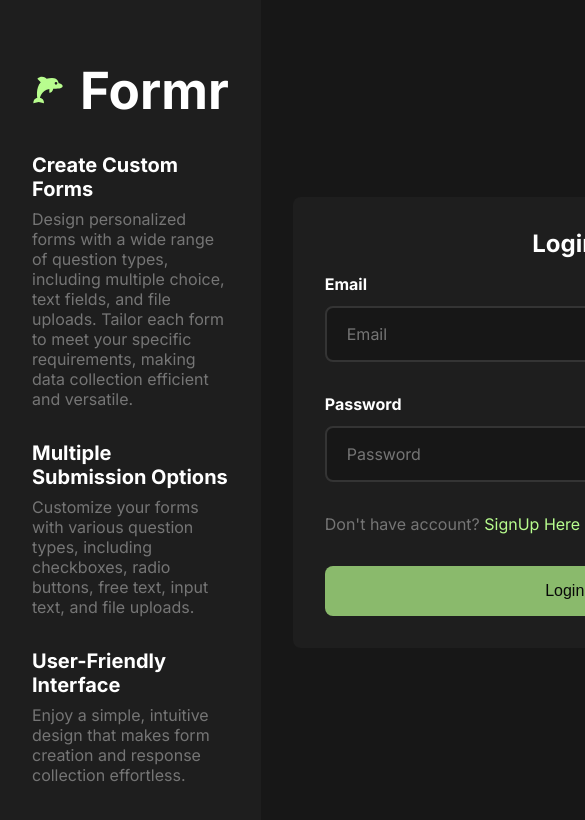
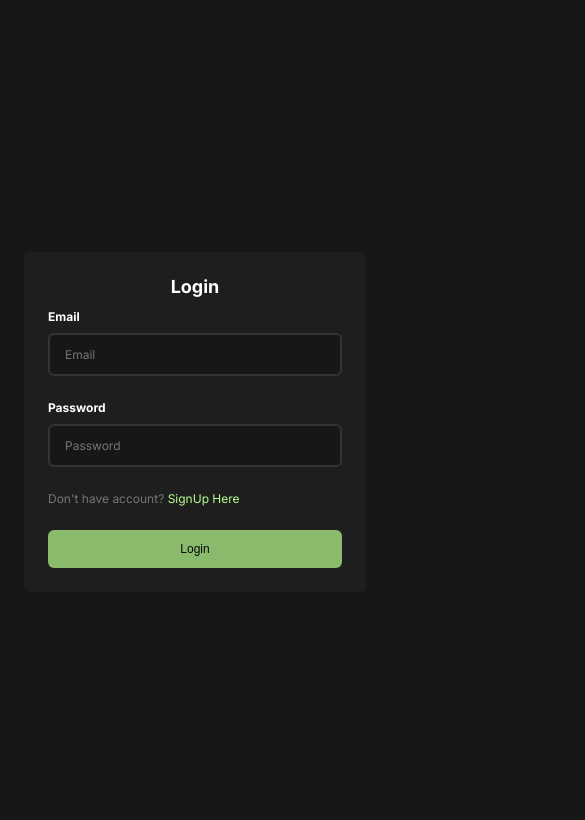
Before and after one commit to Milanb0z/forms-manager, a React (Vite) app in the folder client/: page /login in a window 390 px wide. Shown: the top 820 px of the page, 585 px wide, since content can reach past the window. Built offline with nearby package versions, Linux system fonts and the light colour scheme; no server answers.

Commit message:
Auth Responsive

```diff
--- a/client/src/components/Header/Header.module.scss
+++ b/client/src/components/Header/Header.module.scss
@@ -32,3 +32,9 @@
   display: flex;
   gap: 2em;
 }
+
+@media screen and (max-width: 65em) {
+  .actions {
+    display: none;
+  }
+}
--- a/client/src/components/InfoSide/InfoSide.module.scss
+++ b/client/src/components/InfoSide/InfoSide.module.scss
@@ -33,3 +33,9 @@
     }
   }
 }
+
+@media screen and (max-width: 65em) {
+  .side {
+    display: none;
+  }
+}
--- a/client/src/components/Sidenav/Sidenav.module.scss
+++ b/client/src/components/Sidenav/Sidenav.module.scss
@@ -54,3 +54,24 @@
     height: 1.125em;
   }
 }
+
+@media screen and (max-width: 35em) {
+  .nav {
+    flex-direction: row;
+    justify-content: center;
+    padding: 1em;
+  }
+
+  .toggle {
+    display: none;
+  }
+
+  .logo {
+    display: none;
+  }
+
+  .links {
+    align-items: center;
+    flex-direction: row;
+  }
+}
--- a/client/src/hoc/PageWrapper.module.scss
+++ b/client/src/hoc/PageWrapper.module.scss
@@ -19,3 +19,20 @@
   display: flex;
   overflow: hidden;
 }
+
+@media screen and (max-width: 65em) {
+  .content {
+    overflow: auto;
+  }
+}
+
+@media screen and (max-width: 35em) {
+  .wrapper {
+    flex-direction: column-reverse;
+  }
+
+  .content {
+    gap: 1em;
+    padding: 2em 1em;
+  }
+}
--- a/client/src/index.scss
+++ b/client/src/index.scss
@@ -100,3 +100,9 @@ p {
 ::-webkit-scrollbar-thumb:hover {
   background: var(--color-green);
 }
+
+@media screen and (max-width: 50em) {
+  body {
+    font-size: 1.2rem;
+  }
+}
--- a/client/src/pages/Login/Login.jsx
+++ b/client/src/pages/Login/Login.jsx
@@ -52,13 +52,11 @@ const Login = () => {
     <section className={classes.login}>
       <InfoSide />
 
-      <div className={classes.right}>
-        <ToastContainer theme="dark" position="bottom-center" />
-
       <motion.div
         variants={modelVariants}
         initial="initial"
         animate="animate"
+        className={classes.right}
       >
         <Card className={classes.modal}>
           <AnimatePresence>
@@ -101,7 +99,6 @@ const Login = () => {
           </form>
         </Card>
       </motion.div>
-      </div>
     </section>
   );
 };
--- a/client/src/pages/Login/Login.module.scss
+++ b/client/src/pages/Login/Login.module.scss
@@ -2,6 +2,7 @@
   height: 100vh;
   display: flex;
   background-color: var(--color-black-01);
+  overflow: hidden;
 
   & > * {
     flex: 1;
@@ -17,16 +18,15 @@
 }
 
 .right {
-  display: grid;
-  place-content: center;
-  flex: 1;
+  display: flex;
+  align-items: center;
+  justify-content: center;
+  padding: 2em;
 }
 
 .modal {
   text-align: center;
   position: relative;
-  overflow: hidden;
-  margin: 2em;
 }
 
 .form {
@@ -34,7 +34,17 @@
   display: flex;
   flex-direction: column;
   gap: 2em;
+
   p {
     align-self: flex-start;
   }
 }
+
+@media screen and (max-width: 35em) {
+  .modal {
+    width: 100%;
+  }
+  .form {
+    width: auto;
+  }
+}
--- a/client/src/pages/MainDashboard/MainDashboard.module.scss
+++ b/client/src/pages/MainDashboard/MainDashboard.module.scss
@@ -54,3 +54,10 @@
     margin-right: 0.5em;
   }
 }
+
+@media screen and (max-width: 65em) {
+  .grid {
+    display: flex;
+    flex-direction: column;
+  }
+}
--- a/client/src/pages/NewForm/NewForm.jsx
+++ b/client/src/pages/NewForm/NewForm.jsx
@@ -5,7 +5,6 @@ import axios from "../../axios.default";
 import { Input } from "@ui";
 
 import useInput from "@hooks/useInput";
-import PageWrapper from "@hoc/PageWrapper";
 
 import classes from "./NewForm.module.scss";
 import { TextArea } from "@ui";
--- a/client/src/pages/NewForm/NewForm.module.scss
+++ b/client/src/pages/NewForm/NewForm.module.scss
@@ -33,3 +33,6 @@
     border-radius: 0.5em;
   }
 }
+
+@media screen and (max-width: 75em) {
+}
--- a/client/src/pages/SignUp/SignUp.module.scss
+++ b/client/src/pages/SignUp/SignUp.module.scss
@@ -18,17 +18,10 @@
 }
 
 .right {
-  display: grid;
-  place-content: center;
-}
-
-.side {
-  background-color: var(--color-black-02);
   display: flex;
-  flex-direction: column;
-  gap: 1em;
   align-items: center;
   justify-content: center;
+  padding: 2em;
 }
 
 .modal {
@@ -46,3 +39,12 @@
     align-self: flex-start;
   }
 }
+
+@media screen and (max-width: 35em) {
+  .modal {
+    width: 100%;
+  }
+  .form {
+    width: auto;
+  }
+}
```
Lines whose indentation alone changed are shown as unchanged.
